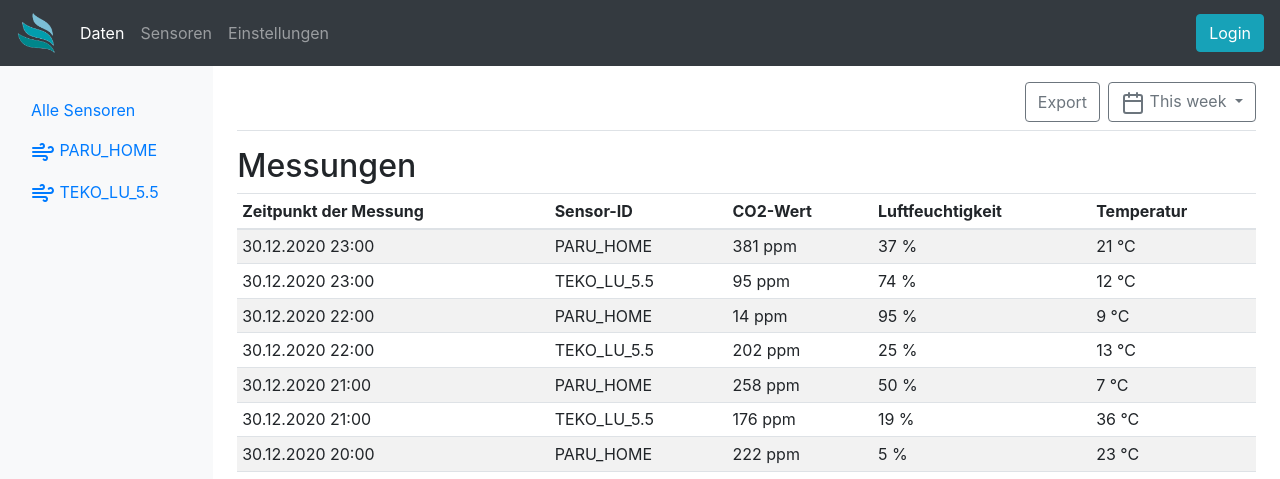
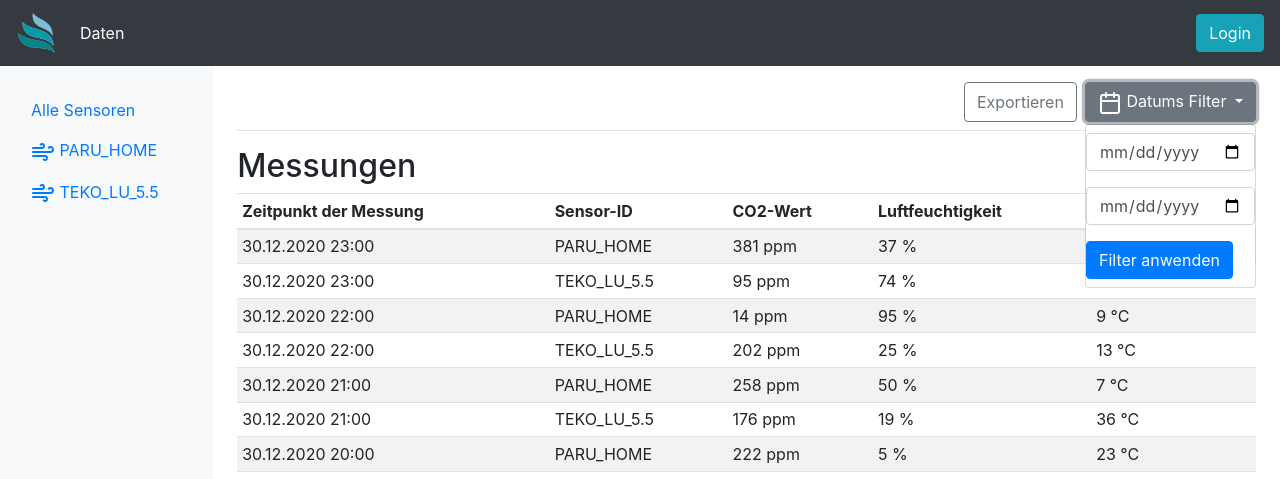
Before and after one commit to Kinaj1995/AirSolutions, a Flask app: page / in a window 1280 px wide, after a click on "Datums Filter". Shown: the top 479 px of the page. Run offline with Flask 2, Linux system fonts and the light colour scheme; data comes from the database, SQL or seed files in the repository; both versions use the stored data as it was after the commit.

Commit message:
Added Filter and Login System

```diff
--- a/Server/Testprogramme/data_generator.py
+++ b/Server/Testprogramme/data_generator.py
@@ -10,7 +10,7 @@ headers = {
     }
 
 
-data = '{"sensor_id": "1212","sensor_secret": "1212","co2": 401,"temp": 26.937,"hum": 40,"timestamp": "27.06.2020 00:00:03"}'
+data = '{"sensor_id": "TEKO_LU_5.5","sensor_secret": "PW12345","co2": 401,"temp": 26.937,"hum": 40,"timestamp": "27.06.2020 00:00:03"}'
 
 data = json.loads(data)
 
--- a/Server/app.py
+++ b/Server/app.py
@@ -7,6 +7,7 @@ from flask_login import LoginManager, UserMixin, current_user, login_user, login
 from werkzeug.security import generate_password_hash, check_password_hash
 
 import time
+from datetime import datetime
 import json
 
 
@@ -80,6 +81,7 @@ def login():
 
 
 @app.route('/logout')
+@login_required
 def logout():
     logout_user()
     return redirect("/")
@@ -92,16 +94,38 @@ def index():
     # Opens template file and sends it to the user
 
     currentsensor = request.args.get('currentsensor') # Gets the selected sensor from the URL
+    startdate = request.args.get('startdate')
+    enddate = request.args.get('enddate')
 
-    if(currentsensor):  # Checks if the var is empty
+    print(enddate)
+
+
+
+
+    if(currentsensor and (enddate == None or startdate == None)):  # Checks if the var is empty
         daten = dbSenData.query.filter_by(sensorid=currentsensor).order_by(dbSenData.timestamp.desc()) # Selects just the wanted Sensordata
+        chartdata = daten.limit(30)
+        showchart = True
+
+    elif(currentsensor and startdate and enddate):
+        startdate = datetime.strptime(startdate, '%Y-%m-%d').strftime('%d.%m.%Y %H:%M')
+        enddate = datetime.strptime(enddate, '%Y-%m-%d').strftime('%d.%m.%Y %H:%M')
+        """ For Debug
+        print(currentsensor)
+        print("Startdate: " + startdate)
+        print("Enddate: " + enddate)
+        """
+
+        daten = dbSenData.query.filter_by(sensorid = currentsensor).filter(dbSenData.timestamp >= startdate).filter(dbSenData.timestamp <= enddate).order_by(dbSenData.timestamp.desc())
+        chartdata = dbSenData.query.filter_by(sensorid = currentsensor).filter(dbSenData.timestamp >= startdate).filter(dbSenData.timestamp <= enddate)
+        showchart = True
 
     else:   #When the var is empty
-        currentsensor = False
-        daten = dbSenData.query.order_by(dbSenData.timestamp.desc()).limit(50) # Selects the last 50 datapoints
+        daten = dbSenData.query.order_by(dbSenData.timestamp.desc()).limit(50)# Selects the last 50 datapoints
+        chartdata = daten
+        showchart = False
 
-
-    return render_template('index.html', daten=daten, chartdata=daten.limit(30), sensors=dbSensors.query.all(), currentsensor=currentsensor)
+    return render_template('index.html', daten=daten, chartdata=chartdata, sensors=dbSensors.query.all(), showchart=showchart)
 
 
 
@@ -110,14 +134,14 @@ def index():
 
 # Handels request for www.air-solutions.ch/sensors
 @app.route('/sensors', methods=['GET'])
-#@login_required
+@login_required
 def sensors():
     return render_template('sensors.html', sensors=dbSensors.query.all())
 
 
 # Handels request for www.air-solutions.ch/admin
 @app.route('/admin', methods=['GET'])
-#@login_required
+@login_required
 def admin():
     return render_template('admin.html')
 
@@ -166,7 +190,7 @@ def api_all():
     return jsonify(outjson)  # Returns all sensordate, (just for debug!)
 
 @app.route('/sensors/api/addsensor', methods=['POST'])
-#@login_required
+@login_required
 def addSensor():
     data = request.form # Gets the data from the POST request
 
@@ -187,7 +211,7 @@ def addSensor():
 
 
 @app.route('/sensors/api/delsensor', methods=['POST'])
-#@login_required
+@login_required
 def delSensor():
     data = request.form         # Gets the data from the POST request
     sen_id = data['sensor_id_hidden']  # Reads the SensorID from the Post request
--- a/Server/templates/base.html
+++ b/Server/templates/base.html
@@ -37,14 +37,14 @@
                 <li class="nav-item {% if url_for(request.endpoint)=='/' %} active {%endif%}">
                     <a class="nav-link" href="/">Daten</a>
                 </li>
-
+                {% if current_user.is_authenticated %}
                 <li class="nav-item {% if url_for(request.endpoint)=='/sensors' %} active {%endif%}">
                     <a class="nav-link" href="/sensors">Sensoren</a>
                 </li>
                 <li class="nav-item {% if url_for(request.endpoint)=='/admin' %} active {%endif%}">
                     <a class="nav-link" href="/admin">Einstellungen</a>
                 </li>
-
+                {% endif %}
             </ul>
 
             </ul>
--- a/Server/templates/index.html
+++ b/Server/templates/index.html
@@ -1,4 +1,3 @@
-
 {% extends 'base.html' %}
 
 {% block head %}
@@ -57,20 +56,37 @@
     </nav>
 
     <main role="main" class="col-md-9 ml-sm-auto col-lg-10 px-4">
-        <div class="d-flex justify-content-between flex-wrap flex-md-nowrap align-items-center pt-3 pb-2 mb-3 border-bottom">
-          <h1 class="h2">{% if currentsensor %}Messwerte{% endif %}</h1>
+      <div
+        class="d-flex justify-content-between flex-wrap flex-md-nowrap align-items-center pt-3 pb-2 mb-3 border-bottom">
+        <h1 class="h2">{% if showchart %}Messwerte{% endif %}</h1>
         <div class="btn-toolbar mb-2 mb-md-0">
           <div class="btn-group mr-2">
-              <button type="button" class="btn btn-outline-secondary">Export</button>
+            <button type="button" class="btn btn-outline-secondary">Exportieren</button>
           </div>
-            <button type="button" class="btn btn-outline-secondary dropdown-toggle">
+          <button type="button" class="btn btn-outline-secondary dropdown-toggle" data-toggle="dropdown"
+            aria-haspopup="true" aria-expanded="false">
             <span data-feather="calendar"></span>
-              This week
+            Datums Filter
           </button>
+          <div class="dropdown-menu" aria-labelledby="btnGroupDrop1">
+            <form method="GET">
+              <div class="form-group">
+                <input type="date" class="form-control" name="startdate" id="startdate">
+              </div>
+              <div class="form-group">
+                <input type="date" class="form-control" name="enddate" id="enddate">
+              </div>
+              <input type="hidden" name="currentsensor" id="currentsensor" value="{{ request.args.get('currentsensor') }}">
+              <input type="submit" class="btn btn-primary" value="Filter anwenden">
+
+            </form>
+
+            </form>
+          </div>
         </div>
       </div>
 
-        {% if currentsensor %}
+      {% if showchart == True %}
       <canvas class="my-4 w-100" id="myChart" width="900" height="380"></canvas>
       {% endif %}
 
@@ -186,7 +202,7 @@
     }
   }
         })
-      })()
+      }) ()
 
 
 </script>
```
Also changed, not shown: Server/Testprogramme/-- SQLite.sql (+4 -4 lines), Server/db/db.db, Server/static/Feather.min.js (renamed from Server/static/feather.min.js). Lines whose indentation alone changed are shown as unchanged.
